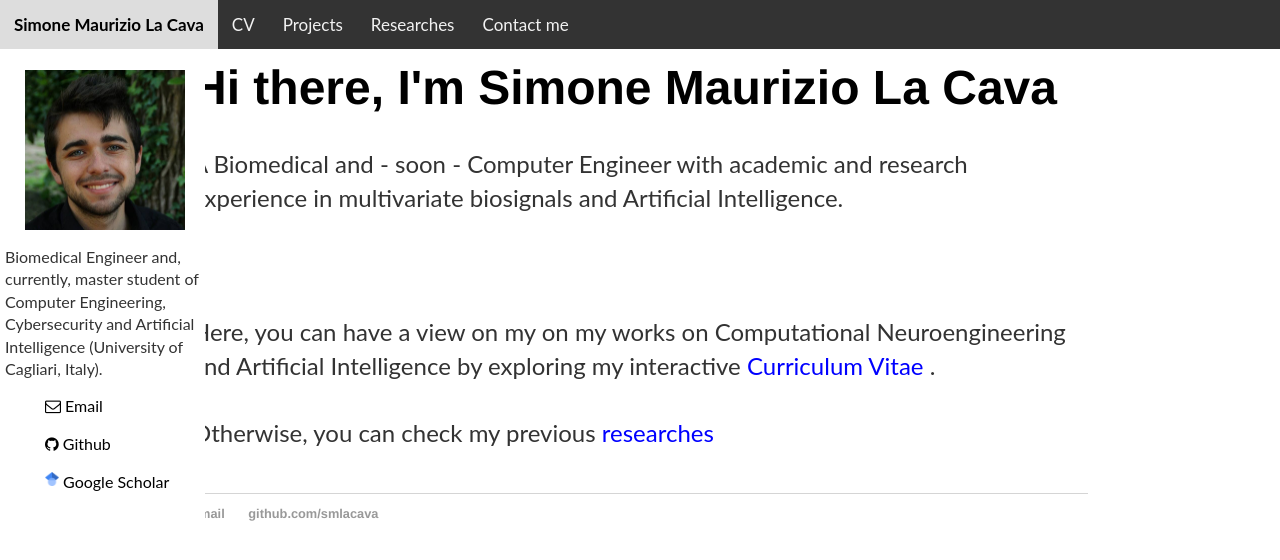
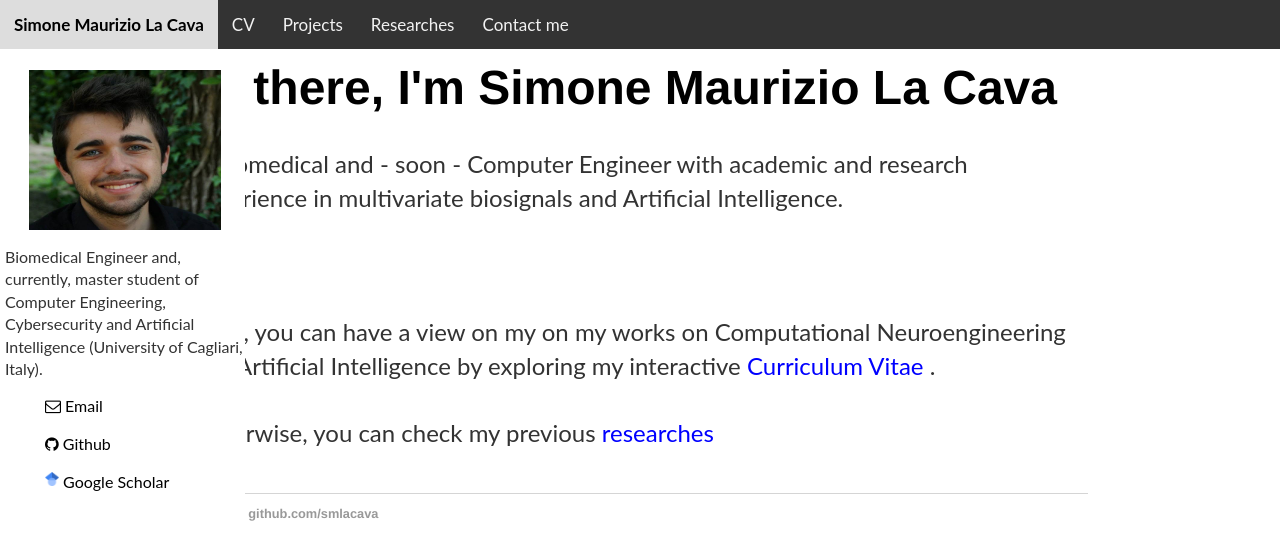
Before and after one commit to smlacava/smlacava.github.io, a Jekyll site: the page built from index.html, in a window 1280 px wide. Shown: the top 560 px of the page. Built offline with Jekyll 4.4.1, drawn with Linux system fonts in a browser that asks for light colours.

Commit message:
Update default.html

```diff
--- a/_layouts/default.html
+++ b/_layouts/default.html
@@ -28,7 +28,7 @@
 
 		.sidenav {
   			height: 100%;
-  			width: 200px;
+  			width: 240px;
   			position: fixed;
   			z-index: 1;
   			top: 50px;
```
